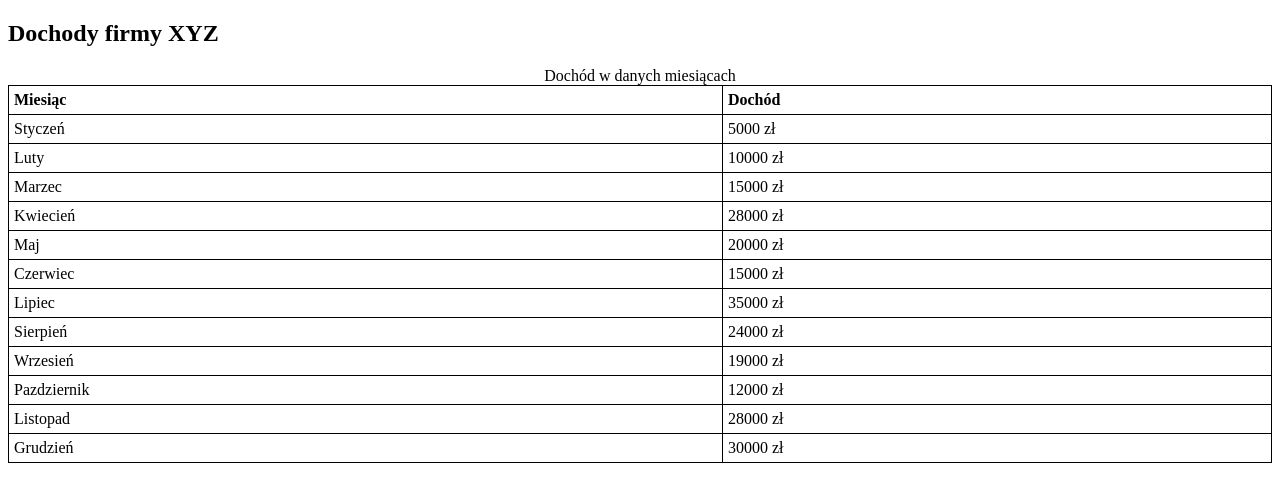
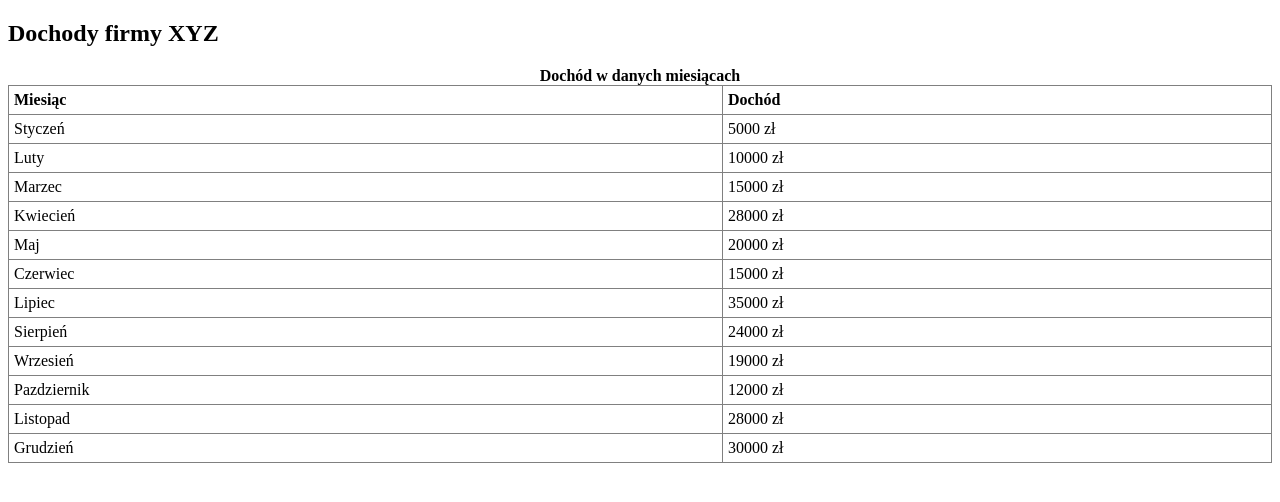
Before and after one commit to KrzysztofSajdok/CW.3, a plain HTML site: page index.html in a window 1280 px wide. Drawn offline with Linux system fonts and the light colour scheme.

Commit message:
pogrubiony naglowek tabeli i zmieniony kolor obramowania

```diff
--- a/index.html
+++ b/index.html
@@ -3,7 +3,7 @@
 <head>
 <style>
 table, th, td {
-  border: 1px solid black;
+  border: 1px solid grey;
   border-collapse: collapse;
 }
 th, td {
@@ -17,7 +17,7 @@ th, td {
 <h2>Dochody firmy XYZ</h2>
 
 <table style="width:100%">
-  <caption>Dochód w danych miesiącach</caption>
+  <caption><b>Dochód w danych miesiącach</b></caption>
   <tr>
     <th>Miesiąc</th>
     <th>Dochód</th>
```
